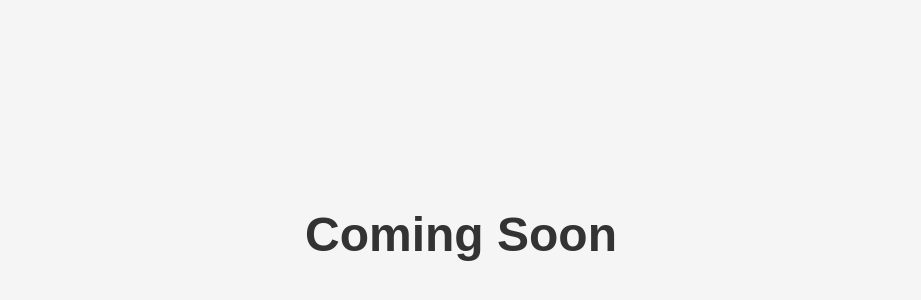
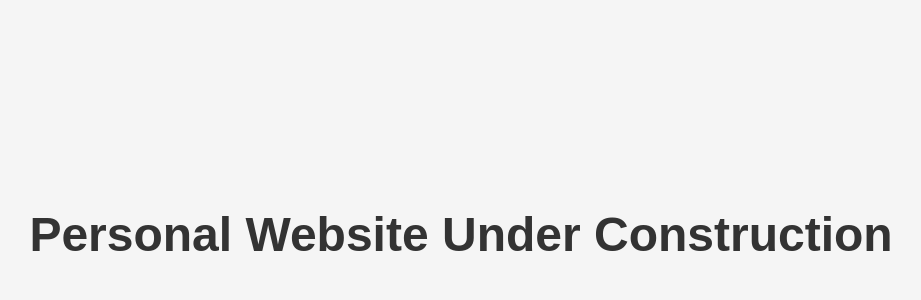
Before and after one commit to nellyc168/nellyc168.github.io, a plain HTML site: page index.html in a window 1280 px wide. Shown: the part 166-466 px from the top of the page, without its empty margins (179-1100 px from the left). Drawn offline with Linux system fonts and the light colour scheme.

Commit message:
Update index.html

```diff
--- a/index.html
+++ b/index.html
@@ -19,6 +19,6 @@
   </style>
 </head>
 <body>
-  <h1>Coming Soon</h1>
+  <h1>Personal Website Under Construction</h1>
 </body>
 </html>
```
